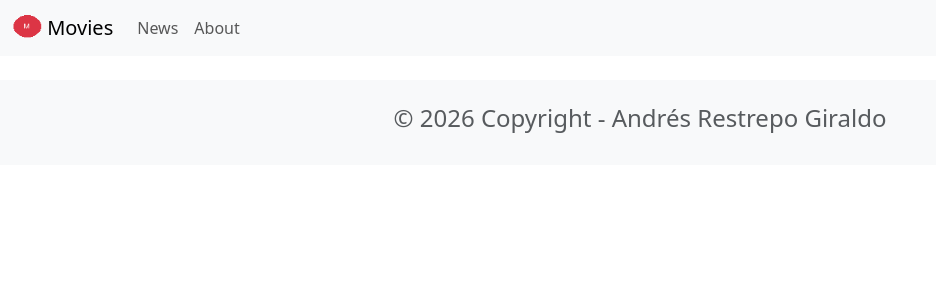
After one commit to AndyRestrePO/Workshop1-P1-Andres-, a Django app: template news/templates/news.html in a window 1280 px wide. The commit adds this page. Shown: the top 300 px of the page, without its empty margins (0-936 px from the left). Run offline with Django 5.2, Linux system fonts and the light colour scheme; the template is opened without the code that fills it, so the values that code supplies are empty.

Commit message:
navbar y footer

```diff
--- a/movie/templates/about.html
+++ b/movie/templates/about.html
@@ -1 +1,4 @@
+{% extends 'base.html' %}
+{% block content %}
 <h1>About</h1>
+{% endblock content %}
--- a/moviereviews/settings.py
+++ b/moviereviews/settings.py
@@ -58,7 +58,7 @@ ROOT_URLCONF = 'moviereviews.urls'
 TEMPLATES = [
     {
         'BACKEND': 'django.template.backends.django.DjangoTemplates',
-        'DIRS': [os.path.join(BASE_DIR, 'movie/templates')],
+        'DIRS': [os.path.join(BASE_DIR, 'movie/templates'), os.path.join(BASE_DIR, 'moviereviews/templates')],
         'APP_DIRS': True,
         'OPTIONS': {
             'context_processors': [
@@ -119,6 +119,7 @@ USE_TZ = True
 # https://docs.djangoproject.com/en/6.0/howto/static-files/
 
 STATIC_URL = 'static/'
+STATICFILES_DIRS = [BASE_DIR / 'moviereviews/static']
 
 MEDIA_URL = 'media/'
 MEDIA_ROOT = BASE_DIR / 'media'
--- /dev/null
+++ b/moviereviews/templates/base.html
@@ -0,0 +1,49 @@
+{% load static %}
+<!DOCTYPE html>
+<html lang="en">
+<head>
+    <meta charset="UTF-8">
+    <meta name="viewport" content="width=device-width, initial-scale=1">
+    <title>Movie Reviews</title>
+    <link href="https://cdn.jsdelivr.net/npm/bootstrap@5.3.3/dist/css/bootstrap.min.css" rel="stylesheet">
+    <script src="https://cdn.jsdelivr.net/npm/bootstrap@5.3.3/dist/js/bootstrap.bundle.min.js"></script>
+</head>
+<body>
+    <nav class="navbar navbar-expand-lg bg-body-tertiary">
+      <div class="container-fluid">
+        <a class="navbar-brand" href="{% url 'home' %}">
+          <img src="{% static 'images/home.png' %}" alt="" width="30" height="24"
+              class="d-inline-block align-text-top" />
+          Movies
+        </a>
+        <button class="navbar-toggler" type="button" data-bs-toggle="collapse" data-bs-target="#navbarSupportedContent" aria-controls="navbarSupportedContent" aria-expanded="false" aria-label="Toggle navigation">
+          <span class="navbar-toggler-icon"></span>
+        </button>
+        <div class="collapse navbar-collapse" id="navbarSupportedContent">
+          <ul class="navbar-nav me-auto mb-2 mb-lg-0">
+            <li class="nav-item">
+              <a class="nav-link" aria-current="page" href="{% url 'news' %}">News</a>
+            </li>
+            <li class="nav-item">
+              <a class="nav-link" href="{% url 'about' %}">About</a>
+            </li>
+          </ul>
+        </div>
+      </div>
+    </nav>
+
+    <div class="container">
+        {% block content %}{% endblock content %}
+    </div>
+
+    <footer class="text-center text-lg-start bg-light text-muted mt-4">
+      <div class="container">
+        <div class="row">
+          <div class="text-center p-4">
+            <h4>© 2026 Copyright - Andrés Restrepo Giraldo</h4>
+          </div>
+        </div>
+      </div>
+    </footer>
+</body>
+</html>
```
Also changed, not shown: movie/templates/home.html (+3 -13 lines), moviereviews/static/images/home.png (added).
